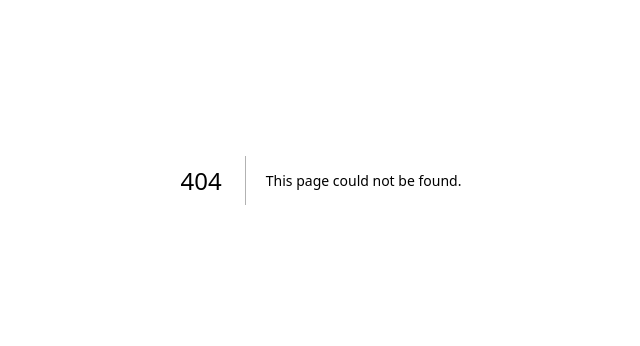
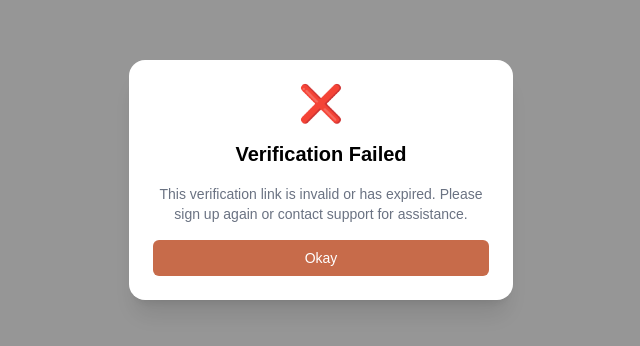
Before and after one commit to Sewsphere-fashion/sewsphere-mvp, a Next.js app: page /verification in a window 1280 px wide. Before the commit this address had no page. Shown: the part 220-566 px from the top of the page, without its empty margins (319-959 px from the left). Built offline with nearby package versions, Linux system fonts and the light colour scheme.

Commit message:
feat: updated auth pages

```diff
--- /dev/null
+++ b/app/verification/page.tsx
@@ -0,0 +1,45 @@
+"use client";
+
+import { useSearchParams, useRouter } from "next/navigation";
+
+export default function VerifyEmailModal() {
+  const searchParams = useSearchParams();
+  const router = useRouter();
+  const status = searchParams.get("status") || "failed";
+
+  const modalContent = {
+    success: {
+      icon: "🎉",
+      title: "Email Verified!",
+      message: "Your email has been successfully verified. You can now continue using your account.",
+    },
+    "already-verified": {
+      icon: "⚡",
+      title: "Already Verified",
+      message: "This email was already verified. You can continue using your account. Please log in to continue.",
+    },
+    failed: {
+      icon: "❌",
+      title: "Verification Failed",
+      message: "This verification link is invalid or has expired. Please sign up again or contact support for assistance."
+    },
+  };
+
+  const { icon, title, message } = modalContent[status as keyof typeof modalContent] || modalContent.failed;
+
+  return (
+    <div className="fixed inset-0 z-50 flex items-center justify-center bg-black/40">
+      <div className="w-full max-w-sm rounded-2xl bg-white p-6 shadow-xl text-center space-y-4">
+        <div className="text-4xl">{icon}</div>
+        <h2 className="text-xl font-semibold text-black">{title}</h2>
+        <p className="text-sm text-gray-500">{message}</p>
+        <button
+          onClick={() => router.push("/")}
+          className="w-full rounded-md cursor-pointer bg-[#C76B4A] py-2 text-sm font-medium text-white hover:opacity-90"
+        >
+          Okay
+        </button>
+      </div>
+    </div>
+  );
+}
```
